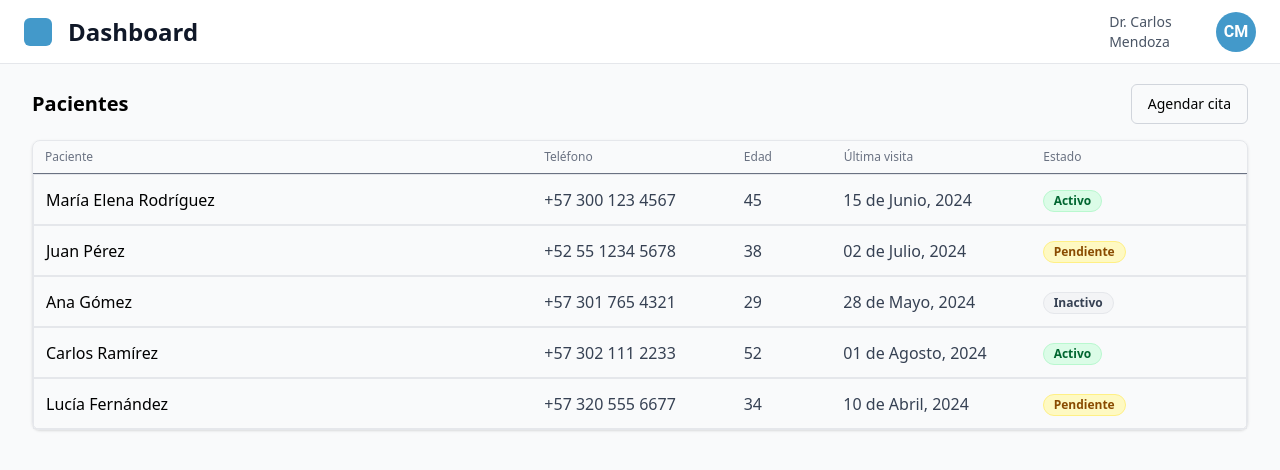
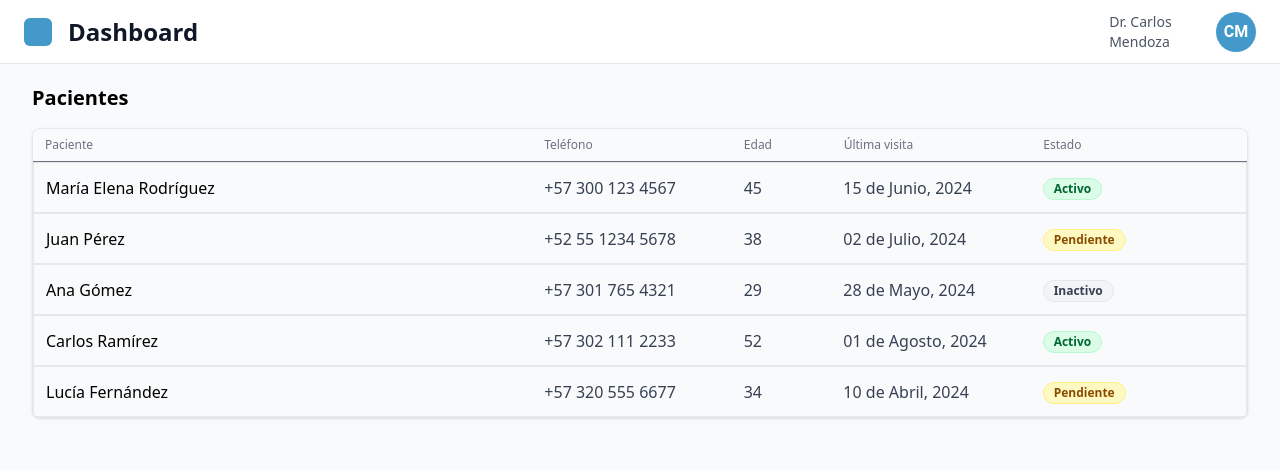
Before and after one commit to CodeKei02/Doctorium, a Next.js app: page /pacientes in a window 1280 px wide. Shown: the top 470 px of the page. Built offline with nearby package versions, Linux system fonts and the light colour scheme; some icons are missing.

Commit message:
feat(buttons): remove a innecessary buttons

```diff
--- a/src/pages/calendario.tsx
+++ b/src/pages/calendario.tsx
@@ -8,8 +8,6 @@ const CalendarioPage = () => {
         <h2 className="mb-4 text-lg font-semibold text-gray-900">
           Reprogramar citas
         </h2>
-        {/* Implement a modal for adding new appointments */}
-        <Btn onClick={() => {}}>Agregar cita</Btn>
       </div>
 
       <DragAndDrop />
--- a/src/pages/pacientes/index.tsx
+++ b/src/pages/pacientes/index.tsx
@@ -17,7 +17,6 @@ const PacientesPage = () => {
     <div className="px-4 flex flex-col gap-4">
       <div className="flex items-center justify-between">
         <h1 className="text-xl font-semibold">Pacientes</h1>
-        <Btn linkTo="/calendario">Agendar cita</Btn>
       </div>
 
       <div className="border border-gray-200 rounded-lg shadow-sm">
```
